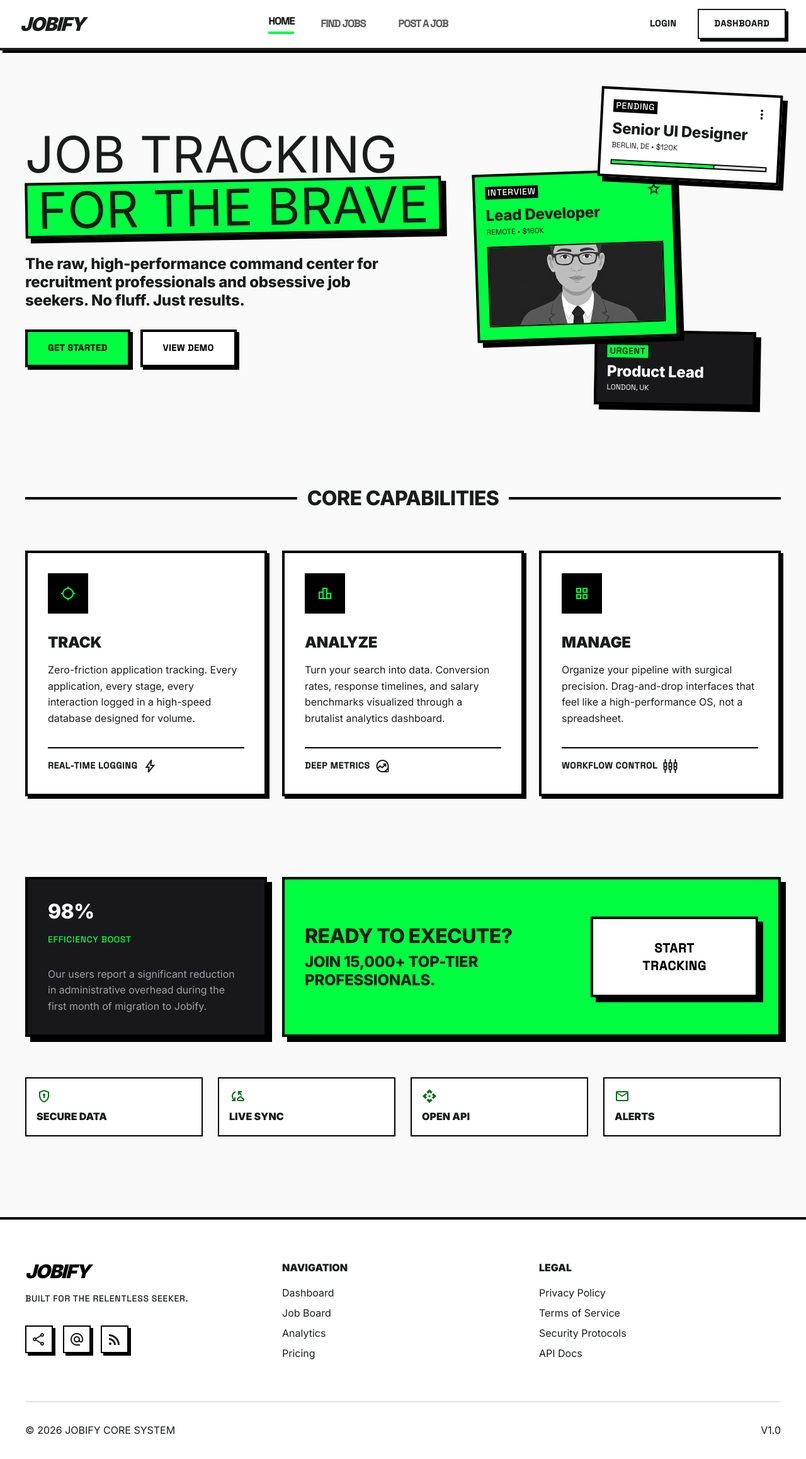
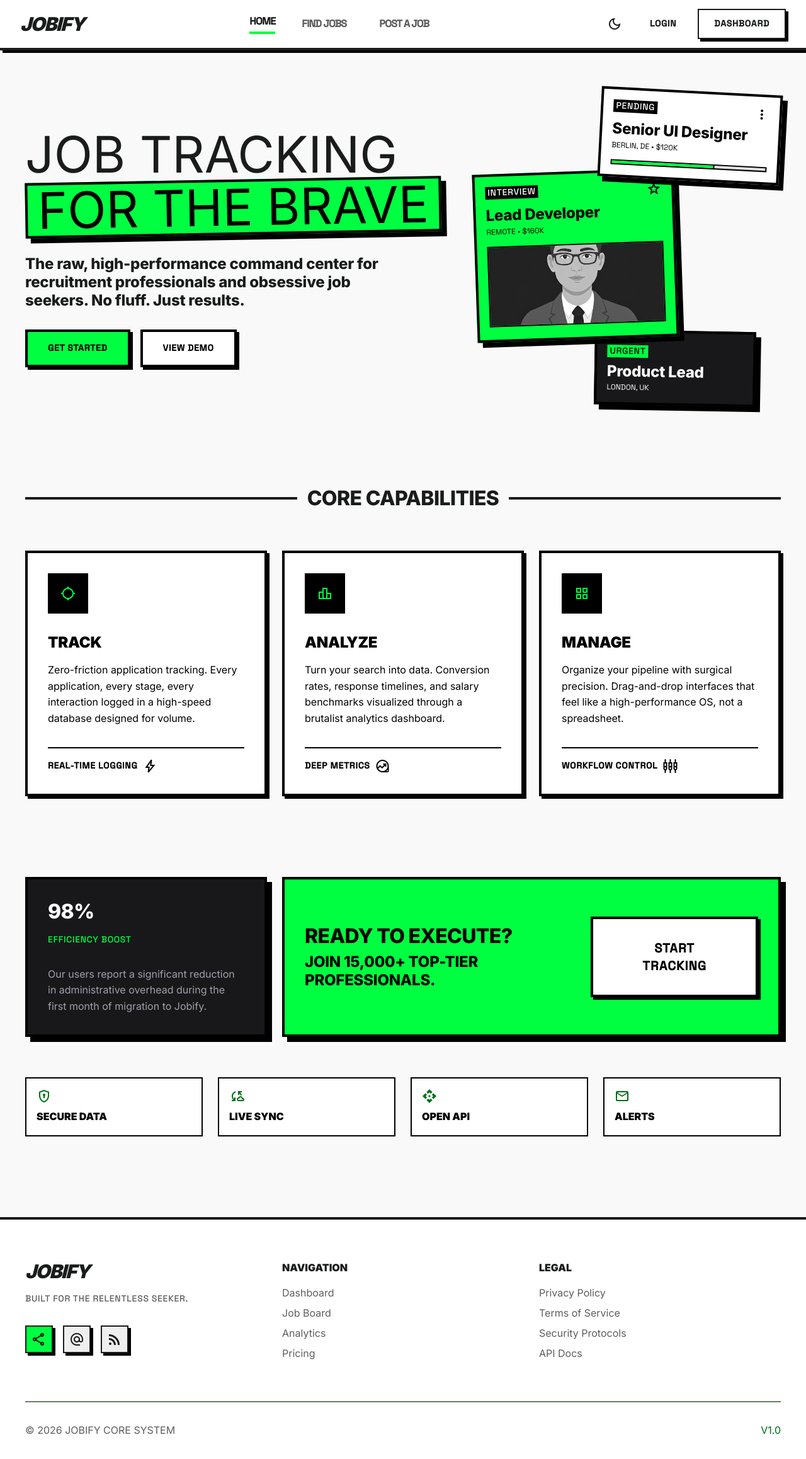
Before and after one commit to Zsayaaad/mern-jobs, a React (Vite) app in the folder client/: page / in a window 1280 px wide. Shown: the top 2316 px of the page at 63% size. Built offline with nearby package versions, Linux system fonts and the light colour scheme.

Commit message:
Enhance some styling in dark mode

```diff
--- a/client/src/components/BenefitsSection.jsx
+++ b/client/src/components/BenefitsSection.jsx
@@ -29,11 +29,11 @@ const BenefitsSection = () => {
   return (
     <section className="py-xl">
       <div className="flex items-center gap-md mb-xl">
-        <div className="h-1 bg-black grow"></div>
+        <div className="h-1 bg-on-background grow"></div>
         <h2 className="font-h2 text-h2 uppercase shrink-0">
           CORE CAPABILITIES
         </h2>
-        <div className="h-1 bg-black grow"></div>
+        <div className="h-1 bg-on-background grow"></div>
       </div>
 
       <div className="grid grid-cols-1 md:grid-cols-3 gap-gutter">
--- a/client/src/components/FeaturesSection.jsx
+++ b/client/src/components/FeaturesSection.jsx
@@ -21,7 +21,7 @@ const FeaturesSection = () => {
   return (
     <section className="py-xl grid grid-cols-1 md:grid-cols-2 lg:grid-cols-4 gap-gutter">
       {FEATURES.map((feat) => (
-        <div className="p-md border-2 border-black bg-white flex flex-col gap-sm">
+        <div className="p-md border-2 border-black bg-white text-black flex flex-col gap-sm">
           <span
             className="material-symbols-outlined text-primary"
             data-icon={feat.icon}
--- a/client/src/components/LogoutContainer.jsx
+++ b/client/src/components/LogoutContainer.jsx
@@ -9,8 +9,8 @@ const LogoutContainer = () => {
     <div className="relative">
       <button
         type="button"
-        className={`cursor-pointer flex items-center gap-2 p-2 border-2 border-on-surface bg-surface-container-lowest brutalist-active brutalist-shadow-sm transition-all hover:bg-surface-container ${
-          showLogout ? "translate-x-[2px] translate-y-[2px] shadow-none" : ""
+        className={`cursor-pointer flex items-center gap-2 p-2 border-2 border-on-surface bg-surface-container-lowest brutalist-active transition-all hover:bg-surface-container ${
+          showLogout ? "translate-x-[2px] translate-y-[2px]" : ""
         }`}
         onClick={() => setShowLogout(!showLogout)}
       >
@@ -28,7 +28,7 @@ const LogoutContainer = () => {
 
       {/* Dropdown Menu */}
       <div
-        className={`absolute right-0 top-full mt-2 min-w-[160px] bg-surface-container-lowest border-4 border-on-surface brutalist-shadow-lg z-50 transition-all duration-200 origin-top-right ${
+        className={`absolute right-0 top-full mt-2 min-w-[160px] bg-surface-container-lowest border-4 border-on-surface z-50 transition-all duration-200 origin-top-right ${
           showLogout
             ? "opacity-100 scale-100 visible"
             : "opacity-0 scale-95 invisible"
--- a/client/src/components/NavLinks.jsx
+++ b/client/src/components/NavLinks.jsx
@@ -20,7 +20,7 @@ const NavLinks = () => {
                */
               `flex items-center gap-4 px-4 py-4 font-mono-label uppercase font-bold ${
                 isActive
-                  ? " bg-primary-container text-on-surface border-2 border-on-surface brutalist-shadow  transition-all active:scale-95 "
+                  ? " bg-primary-container text-black border-2 border-on-surface shadow-[4px_4px_0px_0px_white] transition-all active:scale-95 "
                   : " text-on-surface hover:bg-surface-container hover:translate-x-1 transition-transform "
               }`
             }
--- a/client/src/components/Navbar.jsx
+++ b/client/src/components/Navbar.jsx
@@ -1,3 +1,5 @@
+import ThemeToggle from "./ThemeToggle";
+
 const Navbar = () => {
   return (
     <nav className="bg-surface-container-lowest border-b-4 border-on-background brutalist-shadow w-full sticky top-0 z-50 flex justify-between items-center px-8 h-20 mx-auto">
@@ -22,7 +24,7 @@ const Navbar = () => {
         {/* Inactive Link */}
         <a
           href="/dashboard/allJobs"
-          className="text-secondary px-2 py-1 border-2 border-transparent  hover:bg-primary-container hover:text-on-background hover:border-on-background hover:shadow-[2px_2px_0px_0px_#1a1c1c] hover:cursor-crosshair"
+          className="text-secondary px-2 py-1 border-2 border-transparent  hover:bg-primary-container hover:text-black hover:border-on-background hover:shadow-[2px_2px_0px_0px_#1a1c1c] dark:hover:shadow-[2px_2px_0px_0px_#ffffff] hover:cursor-crosshair"
         >
           Find Jobs
         </a>
@@ -30,7 +32,7 @@ const Navbar = () => {
         {/* Inactive Link (Includes interactive hover state mapped from your showcase) */}
         <a
           href="/dashboard"
-          className="text-secondary px-2 py-1 border-2 border-transparent  hover:bg-primary-container hover:text-on-background hover:border-on-background hover:shadow-[2px_2px_0px_0px_#1a1c1c] hover:cursor-crosshair"
+          className="text-secondary px-2 py-1 border-2 border-transparent  hover:bg-primary-container hover:text-black hover:border-on-background hover:shadow-[2px_2px_0px_0px_#1a1c1c] dark:hover:shadow-[2px_2px_0px_0px_#ffffff] hover:cursor-crosshair"
         >
           Post a Job
         </a>
@@ -39,9 +41,10 @@ const Navbar = () => {
       {/* Actions */}
       <div className="flex items-center gap-md">
         {/* Secondary Action */}
+        <ThemeToggle />
         <a
           href="/login"
-          className="hidden md:block font-mono-label text-mono-label font-bold uppercase text-on-background px-4 py-2 border-2 border-transparent transition-all duration-200 ease-in-out hover:bg-primary-container hover:border-on-background hover:cursor-crosshair"
+          className="hidden md:block font-mono-label text-mono-label font-bold uppercase text-on-background px-4 py-2 border-2 border-transparent transition-all duration-200 ease-in-out hover:bg-primary-container hover:text-black hover:border-on-background hover:cursor-crosshair"
         >
           Login
         </a>
@@ -49,7 +52,7 @@ const Navbar = () => {
         {/* Primary Action Button (Brutalist interaction states) */}
         <a
           href="/dashboard"
-          className="bg-surface-container-lowest text-on-background font-mono-label text-mono-label font-bold uppercase px-6 py-3 border-2 border-on-background brutalist-shadow transition-all duration-200 ease-in-out cursor-crosshair hover:bg-primary-container hover:shadow-[2px_2px_0px_0px_#1a1c1c] hover:translate-x-[2px] hover:translate-y-[2px] active:translate-x-[4px] active:translate-y-[4px] active:shadow-none"
+          className="bg-surface-container-lowest text-on-background font-mono-label text-mono-label font-bold uppercase px-6 py-3 border-2 border-on-background brutalist-shadow transition-all duration-200 ease-in-out cursor-crosshair hover:bg-primary-container hover:text-black hover:shadow-[2px_2px_0px_0px_#1a1c1c] dark:hover:shadow-[2px_2px_0px_0px_#ffffff] hover:translate-x-[2px] hover:translate-y-[2px] active:translate-x-[4px] active:translate-y-[4px] active:shadow-none"
         >
           Dashboard
         </a>
--- a/client/src/components/Sidebar.jsx
+++ b/client/src/components/Sidebar.jsx
@@ -34,7 +34,7 @@ const Sidebar = () => {
 
       <div className="p-3 mt-auto border-t-4 border-on-surface bg-surface">
         <button
-          className={`w-full bg-on-surface text-surface-container-lowest py-4 border-2 border-on-surface brutalist-shadow font-mono-label uppercase font-bold mb-4 flex items-center justify-center gap-2 transition-all brutalist-hover brutalist-active`}
+          className={`w-full bg-black text-white dark:bg-primary dark:text-black py-4 border-2 border-on-surface shadow-[4px_4px_0px_0px_white] font-mono-label uppercase font-bold mb-4 flex items-center justify-center gap-2 transition-all brutalist-hover brutalist-active`}
         >
           <span className="material-symbols-outlined">add</span>
           <span className={isSidebarCollapsed ? "lg:hidden" : "block"}>
--- a/client/src/components/ThemeToggle.jsx
+++ b/client/src/components/ThemeToggle.jsx
@@ -1,19 +1,43 @@
 import { useState, useEffect } from "react";
+
+// const ThemeToggle = () => {
+//   const [isDark, setIsDark] = useState(() => {
+//     const savedTheme = localStorage.getItem("theme") === "dark";
+
+//     return savedTheme;
+//   });
+
+//   useEffect(() => {
+//     const root = document.documentElement;
+
+//     root.classList.toggle("dark", isDark);
+//     root.classList.toggle("light", !isDark);
+//     localStorage.setItem("theme", isDark ? "dark" : "light");
+//   }, [isDark]);
+
+//   return (
+//     <button
+//       onClick={() => setIsDark(!isDark)}
+//       className="cursor-pointer p-2 hover:bg-surface-container border-2 border-transparent hover:border-on-surface transition-all active:translate-x-[2px] active:translate-y-[2px] active:shadow-none hover:translate-x-[-2px] hover:translate-y-[-2px] hover:shadow-[4px_4px_0px_0px_rgba(0,0,0,1)] flex items-center justify-center"
+//       aria-label="Toggle theme"
+//       title={`Switch to ${isDark ? "light" : "dark"} mode`}
+//     >
+//       <span className="material-symbols-outlined">
+//         {isDark ? "light_mode" : "dark_mode"}
+//       </span>
+//     </button>
+//   );
+// };
+
+// export default ThemeToggle;
 
 const ThemeToggle = () => {
   const [isDark, setIsDark] = useState(() => {
-    // if (typeof window === "undefined") return false;
-
-    const savedTheme = localStorage.getItem("theme") === "dark";
-
-    return savedTheme
-      ? savedTheme === "dark"
-      : window.matchMedia("(prefers-color-scheme: dark)").matches;
+    return localStorage.getItem("theme") === "dark"; // return boolean
   });
 
   useEffect(() => {
     const root = document.documentElement;
-
     root.classList.toggle("dark", isDark);
     root.classList.toggle("light", !isDark);
     localStorage.setItem("theme", isDark ? "dark" : "light");
@@ -22,9 +46,8 @@ const ThemeToggle = () => {
   return (
     <button
       onClick={() => setIsDark(!isDark)}
-      className="cursor-pointer p-2 hover:bg-surface-container border-2 border-transparent hover:border-on-surface transition-all active:translate-x-[2px] active:translate-y-[2px] active:shadow-none hover:translate-x-[-2px] hover:translate-y-[-2px] hover:shadow-[4px_4px_0px_0px_rgba(0,0,0,1)] flex items-center justify-center"
+      className="cursor-pointer p-2 hover:bg-surface-container border-2 border-transparent hover:border-on-surface transition-all active:translate-x-[2px] active:translate-y-[2px] active:shadow-none hover:translate-x-[-2px] hover:translate-y-[-2px] hover:shadow-[4px_4px_0px_0px_rgba(0,0,0,1)] dark:hover:shadow-[4px_4px_0px_0px_white] flex items-center justify-center"
       aria-label="Toggle theme"
-      title={`Switch to ${isDark ? "light" : "dark"} mode`}
     >
       <span className="material-symbols-outlined">
         {isDark ? "light_mode" : "dark_mode"}
--- a/client/src/pages/DashboardLayout.jsx
+++ b/client/src/pages/DashboardLayout.jsx
@@ -44,7 +44,7 @@ const DashboardLayout = () => {
         logoutUser,
       }}
     >
-      <div className="bg-background dark:bg-gray-900 font-body text-on-background min-h-screen">
+      <div className="bg-background font-body text-on-background min-h-screen">
         {/* Mobile Overlay */}
         <div
           className={`fixed inset-0 bg-black/50 z-40 lg:hidden ${isMobileSidebarOpen ? "block" : "hidden"}`}
--- a/client/src/pages/Landing.jsx
+++ b/client/src/pages/Landing.jsx
@@ -14,7 +14,7 @@ const Landing = () => {
             <h1 className="font-h1 text-[64px] leading-none md:text-[80px] mb-lg uppercase">
               JOB TRACKING
               <br />
-              <span className="bg-primary-container px-4 border-4 border-black inline-block brutalist-shadow-lg transform -rotate-1">
+              <span className="bg-primary-container text-black px-4 border-4 border-black inline-block brutalist-shadow-lg transform -rotate-1">
                 FOR THE BRAVE
               </span>
             </h1>
@@ -38,7 +38,7 @@ const Landing = () => {
 
           {/* Illustration / Bento Style Job Cards */}
           <div className="col-span-12 lg:col-span-5 relative h-[500px] mt-lg lg:mt-0">
-            <div className="absolute top-0 right-0 w-72 bg-white border-4 border-black p-md brutalist-shadow-lg z-30 transform rotate-3">
+            <div className="absolute top-0 right-0 w-72 bg-white text-black border-4 border-black p-md brutalist-shadow-lg z-30 transform rotate-3">
               <div className="flex justify-between items-start mb-sm">
                 <span className="font-mono-label text-mono-label bg-black text-white px-xs uppercase">
                   Pending
@@ -54,7 +54,7 @@ const Landing = () => {
               </div>
             </div>
 
-            <div className="absolute top-32 left-0 w-80 bg-primary-container border-4 border-black p-md brutalist-shadow-lg z-20 transform -rotate-2">
+            <div className="absolute top-32 left-0 w-80 bg-primary-container text-black border-4 border-black p-md brutalist-shadow-lg z-20 transform -rotate-2">
               <div className="flex justify-between items-start mb-sm">
                 <span className="font-mono-label text-mono-label bg-black text-white px-xs uppercase">
                   Interview
@@ -99,7 +99,7 @@ const Landing = () => {
               overhead during the first month of migration to Jobify.
             </p>
           </div>
-          <div className="col-span-12 md:col-span-8 bg-primary-container p-lg brutalist-shadow-lg border-4 border-black flex flex-col md:flex-row items-center gap-lg">
+          <div className="col-span-12 md:col-span-8 bg-primary-container text-black p-lg brutalist-shadow-lg border-4 border-black flex flex-col md:flex-row items-center gap-lg">
             <div className="grow">
               <h2 className="font-h2 text-h2 mb-sm uppercase">
                 READY TO EXECUTE?
@@ -109,7 +109,7 @@ const Landing = () => {
               </p>
             </div>
             <Link to="/login">
-              <button className="bg-white text-black font-mono-label text-mono-label px-xl py-lg border-4 border-black brutalist-shadow-lg hover:translate-x-2 hover:translate-y-2 hover:shadow-none transition-all uppercase font-black text-xl shrink-0">
+              <button className="bg-white text-black font-mono-label text-mono-label px-xl py-lg border-4 border-black shadow-[4px_4px_0px_0px_rgba(0,0,0,1)] hover:translate-x-2 hover:translate-y-2 hover:shadow-none transition-all uppercase font-black text-xl shrink-0">
                 START TRACKING
               </button>
             </Link>
@@ -121,23 +121,23 @@ const Landing = () => {
       </main>
 
       {/* Footer */}
-      <footer className="bg-white border-t-4 border-black py-xl px-container-margin">
+      <footer className="bg-surface-container-lowest text-on-background border-t-4 border-on-background py-xl px-container-margin">
         <div className="max-w-[1440px] mx-auto grid grid-cols-12 gap-gutter">
           <div className="col-span-12 md:col-span-4">
-            <div className="text-3xl font-black italic tracking-tighter text-black uppercase mb-md">
+            <div className="text-3xl font-black italic tracking-tighter text-on-background uppercase mb-md">
               JOBIFY
             </div>
-            <p className="font-mono-label text-mono-label uppercase mb-lg">
+            <p className="font-mono-label text-mono-label uppercase mb-lg text-secondary">
               Built for the relentless seeker.
             </p>
             <div className="flex gap-md">
-              <span className="material-symbols-outlined p-2 border-2 border-black brutalist-shadow">
+              <span className="material-symbols-outlined p-2 border-2 border-on-background bg-primary-container text-black brutalist-shadow">
                 share
               </span>
-              <span className="material-symbols-outlined p-2 border-2 border-black brutalist-shadow">
+              <span className="material-symbols-outlined p-2 border-2 border-on-background bg-surface-container text-on-background brutalist-shadow">
                 alternate_email
               </span>
-              <span className="material-symbols-outlined p-2 border-2 border-black brutalist-shadow">
+              <span className="material-symbols-outlined p-2 border-2 border-on-background bg-surface-container text-on-background brutalist-shadow">
                 rss_feed
               </span>
             </div>
@@ -146,16 +146,16 @@ const Landing = () => {
             <h5 className="font-mono-label font-black uppercase mb-sm">
               Navigation
             </h5>
-            <a className="hover:underline" href="#">
+            <a className="text-secondary hover:text-primary hover:underline" href="#">
               Dashboard
             </a>
-            <a className="hover:underline" href="#">
+            <a className="text-secondary hover:text-primary hover:underline" href="#">
               Job Board
             </a>
-            <a className="hover:underline" href="#">
+            <a className="text-secondary hover:text-primary hover:underline" href="#">
               Analytics
             </a>
-            <a className="hover:underline" href="#">
+            <a className="text-secondary hover:text-primary hover:underline" href="#">
               Pricing
             </a>
           </div>
@@ -163,23 +163,23 @@ const Landing = () => {
             <h5 className="font-mono-label font-black uppercase mb-sm">
               Legal
             </h5>
-            <a className="hover:underline" href="#">
+            <a className="text-secondary hover:text-primary hover:underline" href="#">
               Privacy Policy
             </a>
-            <a className="hover:underline" href="#">
+            <a className="text-secondary hover:text-primary hover:underline" href="#">
               Terms of Service
             </a>
-            <a className="hover:underline" href="#">
+            <a className="text-secondary hover:text-primary hover:underline" href="#">
               Security Protocols
             </a>
-            <a className="hover:underline" href="#">
+            <a className="text-secondary hover:text-primary hover:underline" href="#">
               API Docs
             </a>
           </div>
         </div>
-        <div className="max-w-[1440px] mx-auto mt-xl pt-lg border-t-2 border-zinc-200 flex justify-between items-center font-mono-data uppercase">
+        <div className="max-w-[1440px] mx-auto mt-xl pt-lg border-t-2 border-outline flex justify-between items-center font-mono-data uppercase text-secondary gap-sm">
           <span>© 2026 JOBIFY CORE SYSTEM</span>
-          <span>v1.0</span>
+          <span className="text-primary">v1.0</span>
         </div>
       </footer>
     </div>
--- a/client/src/styles/globals.css
+++ b/client/src/styles/globals.css
@@ -194,16 +194,81 @@
   body {
     @apply bg-surface text-on-surface font-heading antialiased selection:bg-primary-container selection:text-on-surface;
   }
+
+  /* -------------------------------------------------------
+     DARK MODE — Brutalist Palette
+     Canvas: pure black | Accent: neon green | Borders: white
+     ------------------------------------------------------- */
+  .dark {
+    /* BACKGROUNDS */
+    --color-background: #000000; /* Pure Black canvas */
+    --color-on-background: #ffffff;
+    --color-surface: #000000;
+    --color-surface-dim: #000000;
+    --color-surface-bright: #1a1a1a;
+
+    /* SURFACE CONTAINERS — dark grey depth layers */
+    --color-surface-container-lowest: #090909;
+    --color-surface-container-low: #121212;
+    --color-surface-container: #1a1a1a;
+    --color-surface-container-high: #222222;
+    --color-surface-container-highest: #2a2a2a;
+
+    /* TEXT */
+    --color-on-surface: #ffffff; /* Primary text */
+    --color-on-surface-variant: #a1a1aa; /* Zinc-400 — muted/secondary */
+
+    /* INVERSE */
+    --color-inverse-surface: #ffffff;
+    --color-inverse-on-surface: #000000;
+    --color-surface-variant: #1a1a1a;
+
+    /* BORDERS / OUTLINES — white replaces black from light mode */
+    --color-outline: #ffffff;
+    --color-outline-variant: #3f3f46; /* Zinc-700 subtle dividers */
+
+    /* PRIMARY ACCENT — Neon Green */
+    --color-primary: #00ff41;
+    --color-on-primary: #000000; /* Black text on neon buttons */
+    --color-primary-container: #00ff41;
+    --color-on-primary-container: #000000;
+    --color-inverse-primary: #006e16;
+    --color-primary-fixed: #00ff41;
+    --color-primary-fixed-dim: #00cc33;
+    --color-on-primary-fixed: #000000;
+    --color-on-primary-fixed-variant: #000000;
+
+    /* SECONDARY */
+    --color-secondary: #a1a1aa; /* Zinc-400 */
+    --color-on-secondary: #000000;
+    --color-secondary-container: #27272a; /* Zinc-800 */
+    --color-on-secondary-container: #ffffff;
+
+    /* ERROR */
+    --color-error: #ff3131; /* Neon Red */
+    --color-on-error: #000000;
+    --color-error-container: #3b0000;
+    --color-on-error-container: #ff3131;
+  }
 }
 
 @layer components {
   .benefit-card {
-    @apply bg-white border-4 border-black p-lg transition-colors hover:bg-surface-container-low;
+    @apply bg-white text-black border-4 border-black p-lg transition-colors hover:bg-surface-container-low;
     box-shadow: 4px 4px 0px 0px rgba(0, 0, 0, 1);
+  }
+
+  :where(.dark, .dark *) .benefit-card {
+    @apply bg-surface-container-low text-on-background border-white hover:bg-surface-container;
+    box-shadow: 4px 4px 0px 0px #ffffff;
   }
 
   .benefit-card-icon {
     @apply mb-lg flex h-16 w-16 items-center justify-center border-2 border-black bg-black text-primary-container transition-colors group-hover:bg-primary-container group-hover:text-black;
+  }
+
+  :where(.dark, .dark *) .benefit-card-icon {
+    @apply border-white bg-primary-container text-black group-hover:bg-white group-hover:text-black;
   }
 
   .benefit-card-footer {
@@ -212,6 +277,10 @@
     font-size: 14px;
     line-height: 1.4;
     letter-spacing: 0.05em;
+  }
+
+  :where(.dark, .dark *) .benefit-card-footer {
+    @apply border-white text-secondary;
   }
 }
 
@@ -236,8 +305,25 @@
     box-shadow: 8px 8px 0px 0px var(--color-primary-container);
   }
 
+  /* DARK MODE: neon green shadows for the brutalist "pop" effect */
+  :where(.dark, .dark *) .brutalist-shadow {
+    box-shadow: 4px 4px 0px 0px #ffffff;
+  }
+
+  :where(.dark, .dark *) .brutalist-shadow-lg {
+    box-shadow: 8px 8px 0px 0px #ffffff;
+  }
+
+  :where(.dark, .dark *) .brutalist-shadow-sm {
+    box-shadow: 4px 4px 0px 0px #ffffff;
+  }
+
   .brutalist-hover {
     @apply hover:translate-x-[-2px] hover:translate-y-[-2px] hover:shadow-[6px_6px_0px_0px_rgba(0,0,0,1)];
+  }
+
+  :where(.dark, .dark *) .brutalist-hover {
+    @apply hover:shadow-[6px_6px_0px_0px_#ffffff];
   }
 
   .brutalist-active {
@@ -255,9 +341,17 @@
     box-shadow: 2px 2px 0px 0px rgba(0, 0, 0, 1);
   }
 
+  :where(.dark, .dark *) .active-btn {
+    box-shadow: 2px 2px 0px 0px #ffffff;
+  }
+
   .active-press:active {
     transform: translate(2px, 2px);
     box-shadow: 2px 2px 0px 0px rgba(0, 0, 0, 1);
+  }
+
+  :where(.dark, .dark *) .active-press:active {
+    box-shadow: 2px 2px 0px 0px #ffffff;
   }
 
   /* ICONOGRAPHY DEFAULTS */
```
